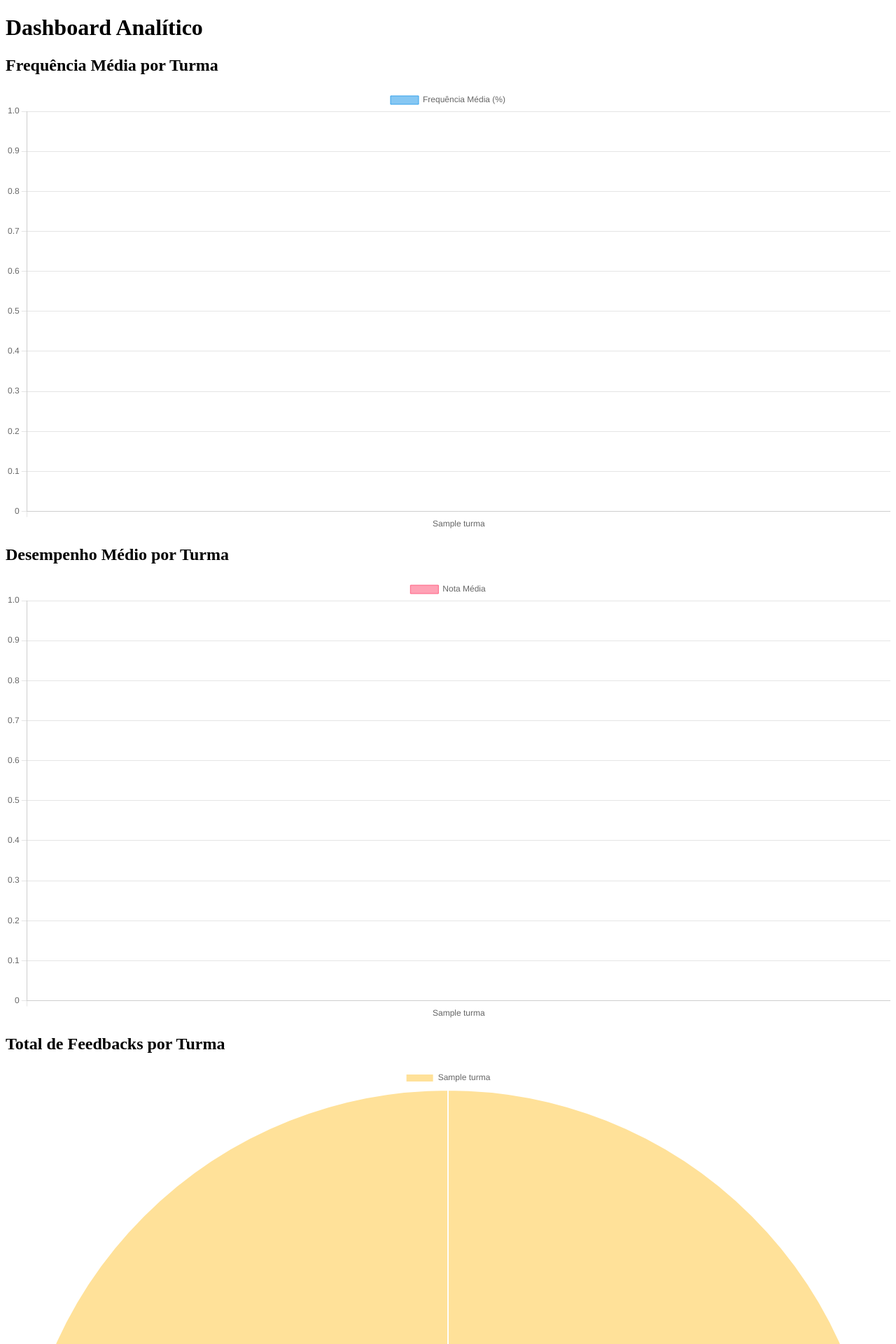
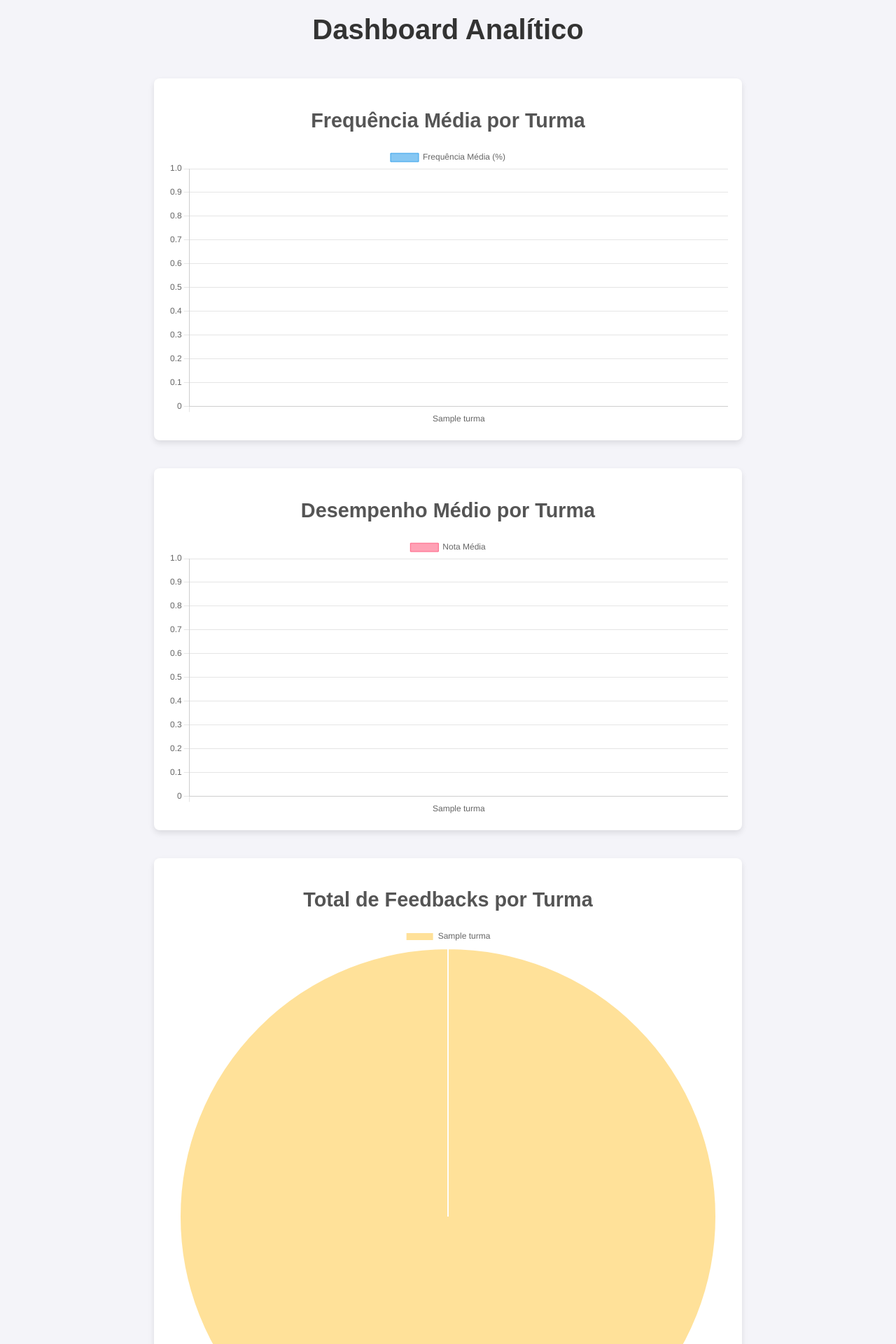
Before and after one commit to PedroZxK/academia-PHPHaters, a PHP site: page /instrutor/dashboard_analitico.php in a window 1280 px wide. Shown: the top 1920 px of the page at 70% size. Run offline with PHP 8.4, Linux system fonts and the light colour scheme; the visitor is signed in with stand-in values (Sample User, id 1); tables that the repository leaves empty or names only in its code hold one stand-in row (values such as "Sample post").

Commit message:
dashboard e relatorios css feitos

```diff
--- /dev/null
+++ b/assets/css/dashboard_analitico.css
@@ -0,0 +1,57 @@
+body {
+    font-family: Arial, sans-serif;
+    background-color: #f4f4f9;
+    color: #333;
+    margin: 0;
+    padding: 0;
+    display: flex;
+    flex-direction: column;
+    align-items: center;
+}
+
+h1 {
+    margin-top: 20px;
+    font-size: 2.5rem;
+    color: #333;
+}
+
+section {
+    width: 80%;
+    max-width: 800px;
+    background-color: #ffffff;
+    padding: 20px;
+    margin: 20px 0;
+    border-radius: 8px;
+    box-shadow: 0 4px 8px rgba(0, 0, 0, 0.1);
+    text-align: center;
+}
+
+h2 {
+    font-size: 1.8rem;
+    color: #555;
+    margin-bottom: 15px;
+}
+
+canvas {
+    max-width: 100%;
+    height: auto;
+}
+
+#frequenciaChart, #desempenhoChart, #feedbackChart {
+    margin-top: 20px;
+}
+
+@media (max-width: 768px) {
+    h1 {
+        font-size: 2rem;
+    }
+
+    h2 {
+        font-size: 1.5rem;
+    }
+
+    section {
+        width: 90%;
+        padding: 15px;
+    }
+}
--- a/instrutor/dashboard_analitico.php
+++ b/instrutor/dashboard_analitico.php
@@ -50,6 +50,8 @@
     <meta name="viewport" content="width=device-width, initial-scale=1.0">
     <title>Dashboard Analítico</title>
     <script src="https://cdn.jsdelivr.net/npm/chart.js"></script>
+    <link rel="stylesheet" href="../assets/css/dashboard_analitico.css">
+    <link rel="shortcut icon" href="..\assets\img\logourl.png" type="image/x-icon">
 </head>
 <body>
     <h1>Dashboard Analítico</h1>
--- a/instrutor/index_relatorio.php
+++ b/instrutor/index_relatorio.php
@@ -10,6 +10,8 @@
     <meta charset="UTF-8">
     <meta name="viewport" content="width=device-width, initial-scale=1.0">
     <title>Relatórios</title>
+    <link rel="stylesheet" href="../assets/css/relatorios.css">
+    <link rel="shortcut icon" href="..\assets\img\logourl.png" type="image/x-icon">
 </head>
 <body>
     <h1>Seleção de Relatórios</h1>
```
Also changed, not shown: assets/css/relatorios.css (added, +59 -0 lines).
